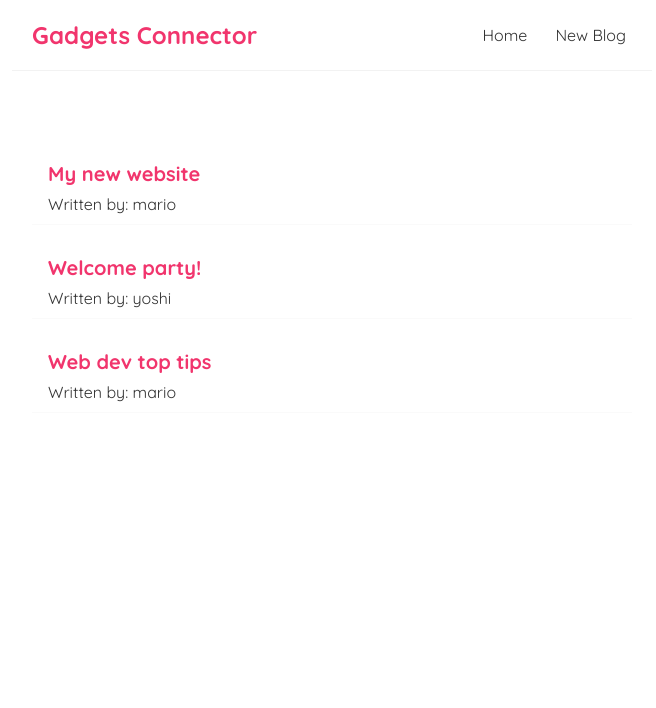
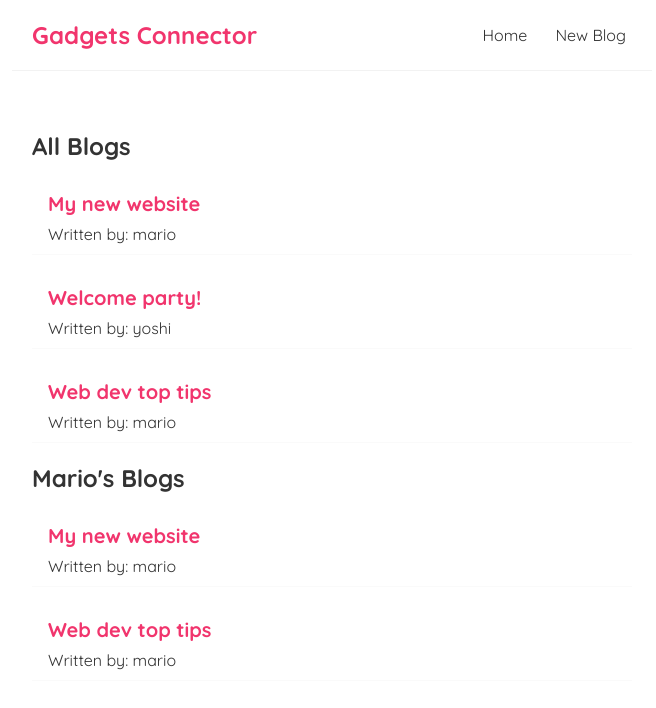
Before and after one commit to hari13haran/gc-blog, a React (Create React App) app: page /create in a window 1280 px wide. Shown: the top 708 px of the page, without its empty margins (308-964 px from the left). Built offline with nearby package versions, Linux system fonts and the light colour scheme.

Commit message:
Props for components + filter props

```diff
--- /dev/null
+++ b/src/BlogList.js
@@ -0,0 +1,17 @@
+const BlogList = (props) => {
+    const blogs = props.blogs
+    const title = props.title
+    return (
+        <div className="blog-list">
+            <h2>{title}</h2>
+            {blogs.map((blog) => (
+                <div className="blog-preview" key={blog.id}>
+                    <h2>{blog.title}</h2>
+                    <p>Written by: {blog.author}</p>
+                </div>
+            ))}
+        </div>
+     );
+}
+
+export default BlogList;
--- a/src/Home.js
+++ b/src/Home.js
@@ -1,4 +1,5 @@
 import { useState } from "react";
+import BlogList from "./BlogList";
 
 const Home = () => {
 
@@ -31,12 +32,9 @@
                 handleClickArgument('hari', event)
             }}>Click Name</button> */}
 
-            { blogs.map((blog) => (
-                <div className="blog-preview" key={blog.id}>
-                    <h2>{blog.title}</h2>
-                    <p>Written by: {blog.author}</p>
-                </div>
-            ))}
+            <BlogList blogs={blogs} title="All Blogs" />
+
+            <BlogList blogs={blogs.filter((blog) => blog.author === 'mario')} title="Mario's Blogs" />
 
         </div>
      );
```
